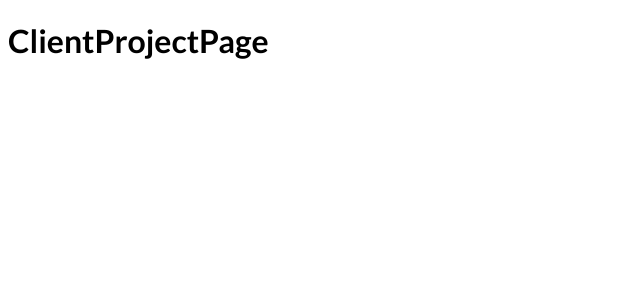
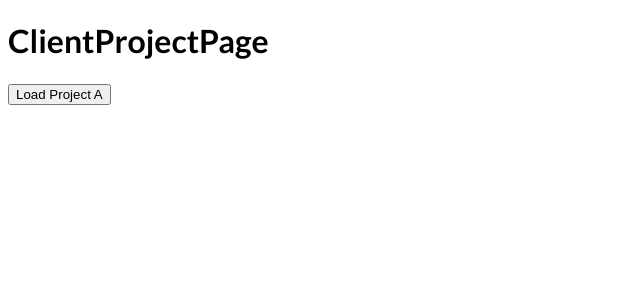
Before and after one commit to PavelKovalchuk/next-course, a Next.js app: page /clients/manu in a window 1280 px wide. Shown: the top 300 px of the page, without its empty margins (0-640 px from the left). Built offline with nearby package versions, Linux system fonts and the light colour scheme.

Commit message:
programmatic link

```diff
--- a/pages/clients/[id]/index.js
+++ b/pages/clients/[id]/index.js
@@ -1,7 +1,22 @@
+import { useRouter } from 'next/router';
+
 export default function ClientProjectPage() {
+  const router = useRouter();
+
+  console.log(router.query);
+
+  function loadProjectHandler() {
+    // load data...
+    router.push({
+      pathname: '/clients/[id]/[clientprojectid]',
+      query: { id: 'max', clientprojectid: 'projecta' },
+    });
+  }
+
   return (
     <div>
       <h1>ClientProjectPage</h1>
+      <button onClick={loadProjectHandler}>Load Project A</button>
     </div>
   );
 }
```
Also changed, not shown: pages/404.js (added, +9 -0 lines).
